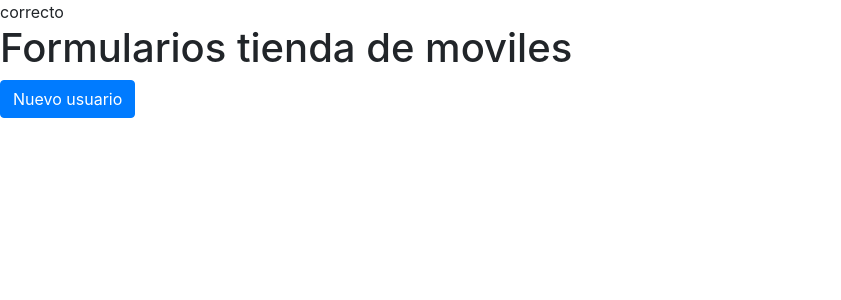
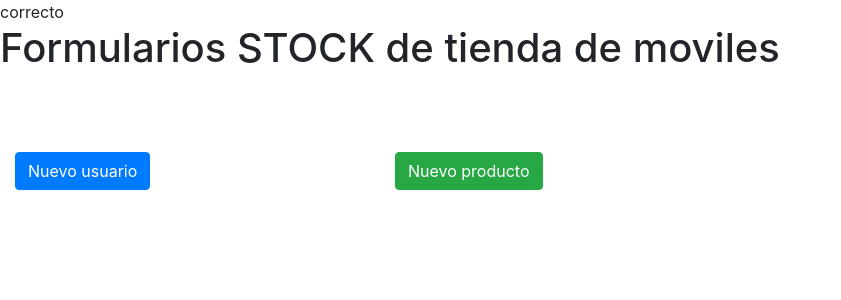
Before and after one commit to JuanJoseCanoFernandez/controlStock, a PHP site: page / in a window 1280 px wide. Shown: the top 300 px of the page, without its empty margins (0-841 px from the left). Run offline with PHP 8.4, Linux system fonts and the light colour scheme; some libraries are stand-ins or nearby versions.

Commit message:
nuevo index

```diff
--- a/index.php
+++ b/index.php
@@ -12,13 +12,30 @@
     <?php include 'conexion.php'; ?>
   </head>
   <body>
-    <h1>Formularios tienda de moviles</h1>
+    <h1>Formularios STOCK de tienda de moviles</h1>
+    <br><br><br>
+    <div class="container no-gutters">
+        <div class="row align-items-end">
+            <div class="col">
+                <a href="#nuevoUsuario" role="button" class="btn btn-large btn-primary align-items-start" data-toggle="modal">Nuevo usuario</a>
+            </div>
 
 
-<a href="#victorModal" role="button" class="btn btn-large btn-primary" data-toggle="modal">Nuevo usuario</a>
-<div id="victorModal" class="modal fade">
+            <div class="col">
+                <a href="#nuevoProducto" role="button" class="btn btn-large btn-success align-items-start" data-toggle="modal">Nuevo producto</a>
+            </div>
+            <div class="col"></div>
+        </div>
+    </div>
+
+
+    <!-- POP UP USUARIO -->
+    <div id="nuevoUsuario" class="modal fade">
         <div class="modal-dialog">
             <div class="modal-content">
+                <div class="modal-header bg-primary">
+                    <h4 class="modal-title text-white">Nuevo USUARIO</h4>
+                </div>
                 <div class="modal-body">
                 	<form action="formulario.php" method="post" enctype="multipart/form-data">
     					<label><strong>Nombre:</strong></label><br>
@@ -37,12 +54,73 @@
     					<label><strong>E-Mail:</strong></label><br>
     					<input type="text" name="email"><br><br>
 
-					<input type="submit" name="enviar"  class="btn btn-primary" data-dismiss="modal">
+    					<input type="submit" name="enviarUsuario"  class="btn btn-primary" data-dismiss="modal">
                 	</form>
                 </div>
             </div>
         </div>
     </div>
+
+    <!-- POP UP PRODUCTO -->
+    <div id="nuevoProducto"  class="modal fade">
+        <div class="modal-dialog">
+            <div class="modal-content">
+                <div class="modal-header bg-success">
+                    <h4 class="modal-title text-white">Nuevo PRODUCTO</h4>
+                </div>
+                <div class="modal-body">
+                    <form action="index.php" method="post" enctype="multipart/form-data">
+                        <label><strong>Marca:</strong></label><br>
+                        <input type="text" name="marca"><br><br>
+
+                        <label><strong>Modelo:</strong></label><br>
+                        <input type="text" name="modelo"><br><br>
+
+                         <label><strong>Precio:</strong></label><br>
+                        <input type="number" name="precio"><br><br>
+
+                        <label><strong>Tipo:</strong></label><br>
+                        <select name="tipo">
+                            <option value="movil">Móvil</option>
+                            <option value="ordenador" selected>Ordenador</option>
+                            <option value="tablet">Tablet</option>
+                        </select><br><br>
+
+                        <input type="submit" name="enviarProducto"  class="btn btn-success" data-dismiss="modal">
+                    </form>
+
+                </div>
+            </div>
+        </div>
+    </div>
+
+    <?php
+    if (isset($_POST["enviarProducto"])) {
+        $marca = $_POST["marca"];
+        $modelo = $_POST["modelo"];
+        $precio = $_POST["precio"];
+        $tipo = $_POST["tipo"];
+
+        if ($tipo=='movil') {
+            $correcto = true;
+            $formulario->beginTransaction();
+            $tablaProductos = "INSERT INTO productos (precio,tipo) values ('$precio','$tipo')";
+            $tablaMoviles = "INSERT INTO moviles (marca,modelo) values ('$marca','$modelo')";
+            if ($formulario->exec($tablaProductos) == 0) $correcto = false;
+            if ($formulario->exec($tablaMoviles) == 0) $correcto = false;$correcto = false;
+
+            if ($formulario == true) {
+                $formulario->commit();
+                echo "<strong>Los campos se han añadido correctamente</strong>";
+            }
+            else{
+                $formulario->rollback();
+                echo "<strong>Los campos no se han añadido a la base de datos</strong>";
+            }
+        }
+    }
+
+    ?>
 
     <!-- Optional JavaScript -->
     <!-- jQuery first, then Popper.js, then Bootstrap JS -->
```
Lines whose indentation alone changed are shown as unchanged.
